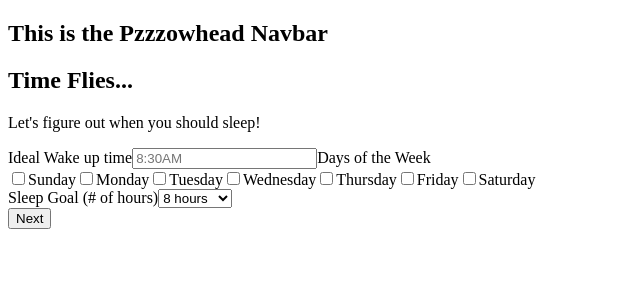
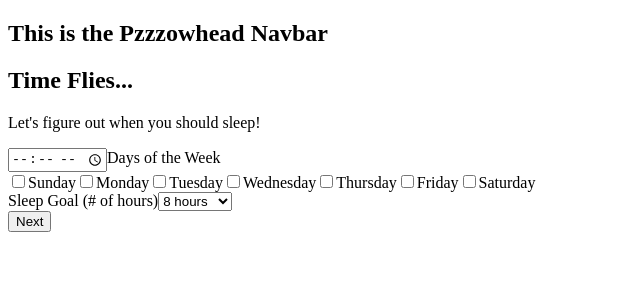
Before and after one commit to Co-Lab-You-Belong-in-Tech/Pzzzowhead-client, a React app: page /form/sleepsetup in a window 1280 px wide. Shown: the top 300 px of the page, without its empty margins (0-640 px from the left). Built offline with nearby package versions, Linux system fonts and the light colour scheme.

Commit message:
time picker

```diff
--- a/package.json
+++ b/package.json
@@ -62,8 +62,10 @@
     "webpack-dev-server": "^3.11.2"
   },
   "dependencies": {
+    "moment": "^2.29.1",
     "react": "^17.0.2",
     "react-dom": "^17.0.2",
-    "react-router-dom": "^5.2.0"
+    "react-router-dom": "^5.2.0",
+    "ws": "^7.4.6"
   }
 }
--- a/src/components/app/App.jsx
+++ b/src/components/app/App.jsx
@@ -23,7 +23,8 @@ export default function App() {
 
   const [userName, setUserName] = useInput('');
   const [phoneNumber, setPhoneNumber] = useInput('');
-  const [wakeUpTime, setWakeUpTime] = useInput('');
+  const [timeInput, setTimeInput] = useInput('');
+  const [wakeUpTime, setWakeUpTime] = useState('');
   const [sleepLength, setSleepLength] = useInput('8');
   const [windDownTime, setWindDownTime] = useInput('90');
   const [personality, setPersonality] = useInput('sassy');
@@ -61,6 +62,8 @@ export default function App() {
           render={(routerProps) => <SleepSetup {...routerProps}
           sleepLength={sleepLength}
           setSleepLength={setSleepLength}
+          timeInput={timeInput}
+          setTimeInput={setTimeInput}
           wakeUpTime={wakeUpTime}
           setWakeUpTime={setWakeUpTime} /> }
         />
--- a/src/form/SleepSetup.jsx
+++ b/src/form/SleepSetup.jsx
@@ -1,8 +1,11 @@
-import React from 'react';
+import React, { useState, useEffect } from 'react';
 import { useHistory } from 'react-router-dom';
-import PropTypes from 'prop-types'
+import PropTypes from 'prop-types';
+import moment from 'moment';
 
-const SleepSetup = ({ sleepLength, wakeUpTime, setSleepLength, setWakeUpTime }) => {
+
+const SleepSetup = ({ sleepLength, wakeUpTime, setSleepLength, setWakeUpTime, timeInput, setTimeInput }) => {
+  // const [timeInput, setTimeInput] = useState("");
 
   const history = useHistory();
 
@@ -10,16 +13,25 @@ const SleepSetup = ({ sleepLength, wakeUpTime, setSleepLength, setWakeUpTime })
     history.push('/form/winddown');
   };
 
+  useEffect(() => {
+    const d = new Date();
+    // separates timezone from Date
+    const timeZone = d.toString().split(" ")[5].split("").slice(3).join("");
+    const time = `${timeInput}${timeZone}`;
+    console.log(timeInput);
+    setWakeUpTime(time);
+    console.log(wakeUpTime);
+
+
+  }, [timeInput])
+
   return (
     <>
     <div className="sleep-setup-card form">
     <h2>Time Flies...</h2>
       <p>Let's figure out when you should sleep!</p>
       <div className="sleep-setup-inputs">
-        <label>
-          Ideal Wake up time
-          <input  type="text" name="" value={wakeUpTime} onChange={setWakeUpTime} placeholder="8:30AM"/>
-        </label>
+        <input type="time"  value={timeInput} onChange={setTimeInput} />
         <label>
           Days of the Week
           <div className="weekDays-selector">
@@ -60,7 +72,8 @@ SleepSetup.propTypes = {
   sleepLength: PropTypes.number,
   wakeUpTime: PropTypes.string,
   setSleepLength: PropTypes.func.isRequired,
-  setWakeUpTime: PropTypes.func.isRequired
+  setWakeUpTime: PropTypes.func.isRequired,
+  setTimeInput: PropTypes.func.isRequired
 }
 
 export default SleepSetup
```
Also changed, not shown: 1 other file (tests, documents, lock files or other folders).
